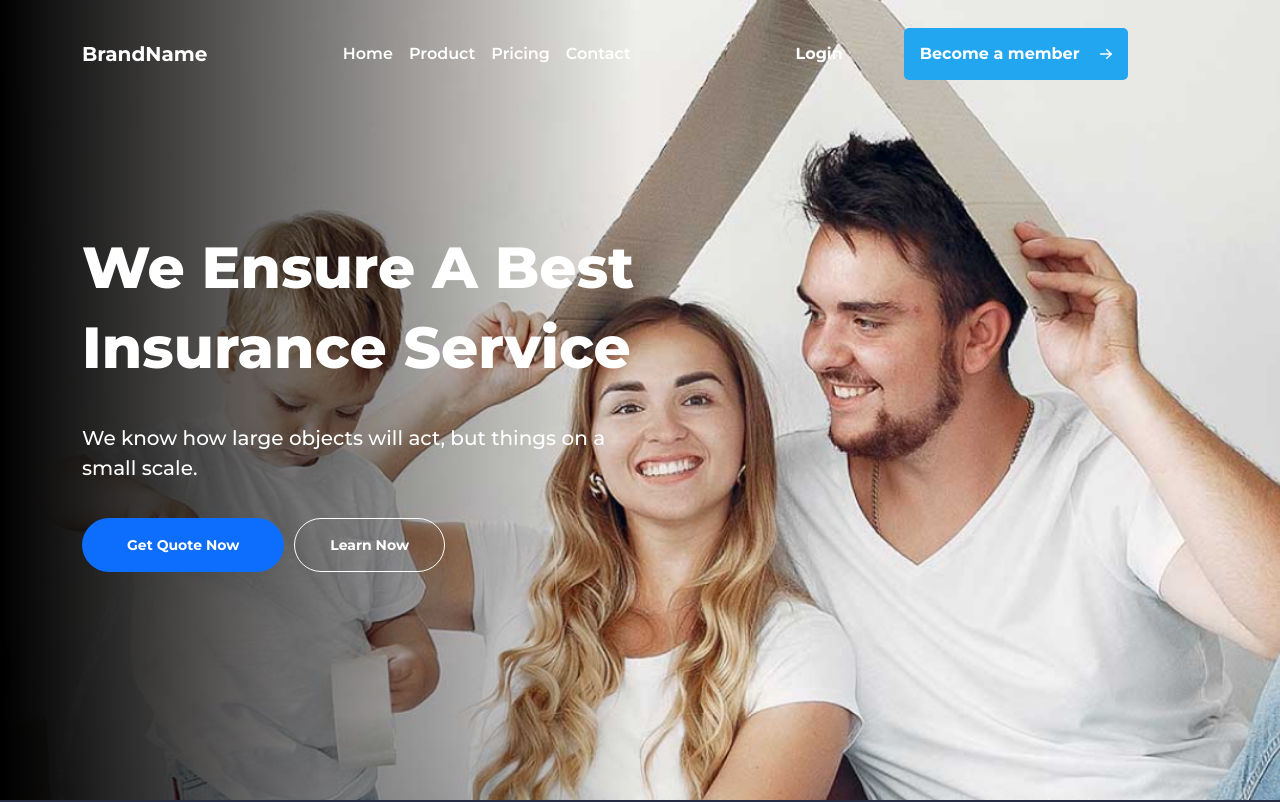
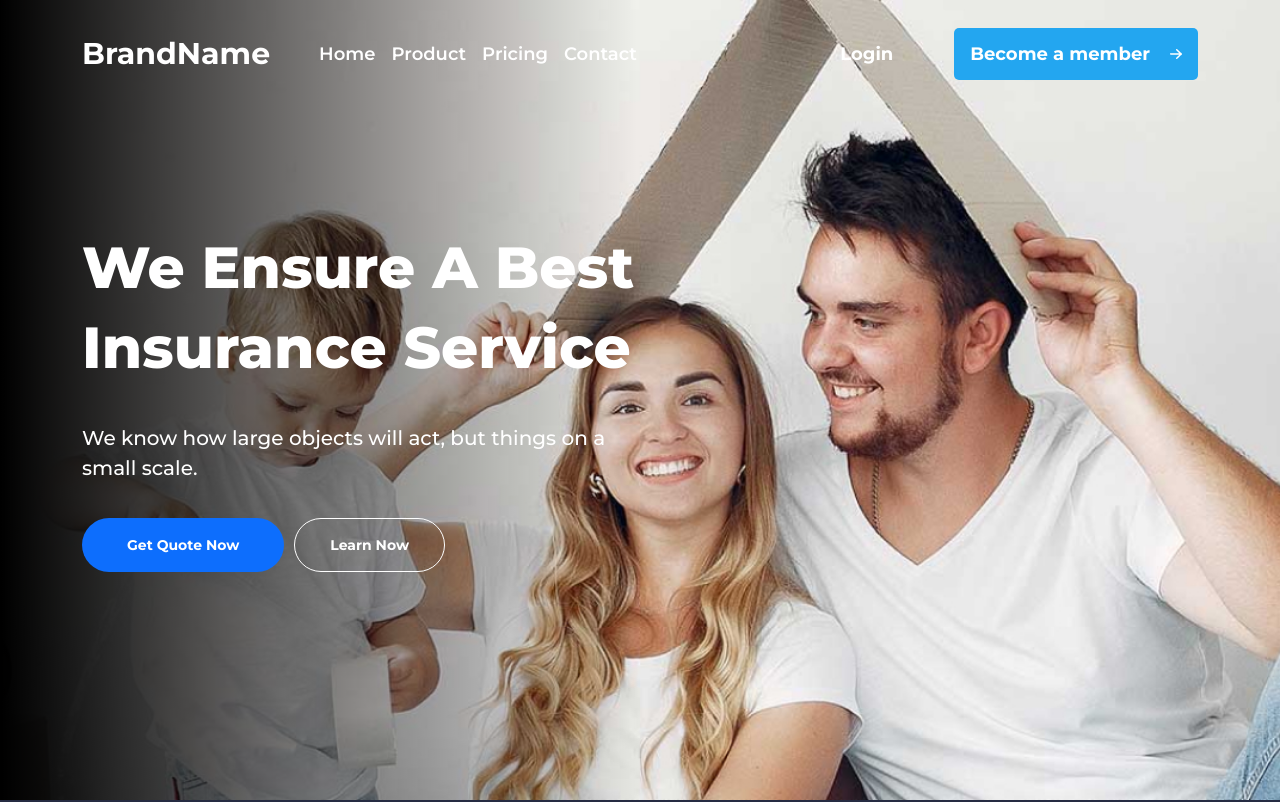
Before and after one commit to swapnilr-haptiq/HTML_Assessment, a plain HTML site: page Assignment5/index.html in a window 1280 px wide. Shown: the top 802 px of the page. Drawn offline with nearby package versions, Linux system fonts and the light colour scheme.

Commit message:
Assignment5 Changes

```diff
--- a/Assignment5/css/style.css
+++ b/Assignment5/css/style.css
@@ -75,10 +75,11 @@ header {
 }
 
 .brandName {
-  font-size: 24px;
+  font-size: 30px;
   font-weight: 700;
   line-height: 32px;
   color: #fff;
+  text-decoration: none;
   z-index: 4;
 }
 
@@ -89,7 +90,7 @@ header {
 .navBar {
   position: relative;
   display: flex;
-  justify-content: space-around;
+  justify-content: space-between;
   z-index: 4;
 }
 
@@ -130,7 +131,7 @@ header {
 
 .navItems a {
   color: #fff;
-  font-size: 16px;
+  font-size: 18px;
   line-height: 24px;
   font-weight: 600;
 }
@@ -145,7 +146,7 @@ header {
 }
 
 .login span a {
-  font-size: 16px;
+  font-size: 18px;
   line-height: 22px;
   font-weight: 700;
   align-items: center;
@@ -155,10 +156,11 @@ header {
 .hero {
   position: relative;
   background-image: url(../images/hero-cover.jpg);
-  height: 100vh;
+  min-height: 100vh;
   width: 100%;
   background-repeat: no-repeat;
-  background-size: auto 100%;
+  /* background-size: auto 100%; */
+  background-size: cover;
   margin-top: -107px;
   background-position: center;
   z-index: 1;
@@ -354,6 +356,11 @@ header {
   border: none;
 }
 
+.priceWrapper button:hover {
+  color: aqua;
+  background-color: bisque;
+}
+
 .priceCard h3 {
   color: #252b42;
   margin-bottom: 35px;
@@ -538,6 +545,10 @@ header {
   border: none;
 }
 
+.consultingWrapper button:hover {
+  color: violet;
+}
+
 footer {
   background-color: #252b42;
   color: #fff;
@@ -568,6 +579,7 @@ h4 {
   font-size: 14px;
   line-height: 24px;
   font-weight: 600;
+  margin-bottom: 10px;
 }
 
 .footer ul {
--- a/Assignment5/index.html
+++ b/Assignment5/index.html
@@ -33,7 +33,7 @@
     <header>
       <nav class="navbar navbar-expand-lg">
         <div class="container-md navContainer">
-          <a class="navbar-brand brandName" href="#">BrandName</a>
+          <a class="navbar- brandName" href="#">BrandName</a>
           <button
             class="navbar-toggler"
             type="button"
```
